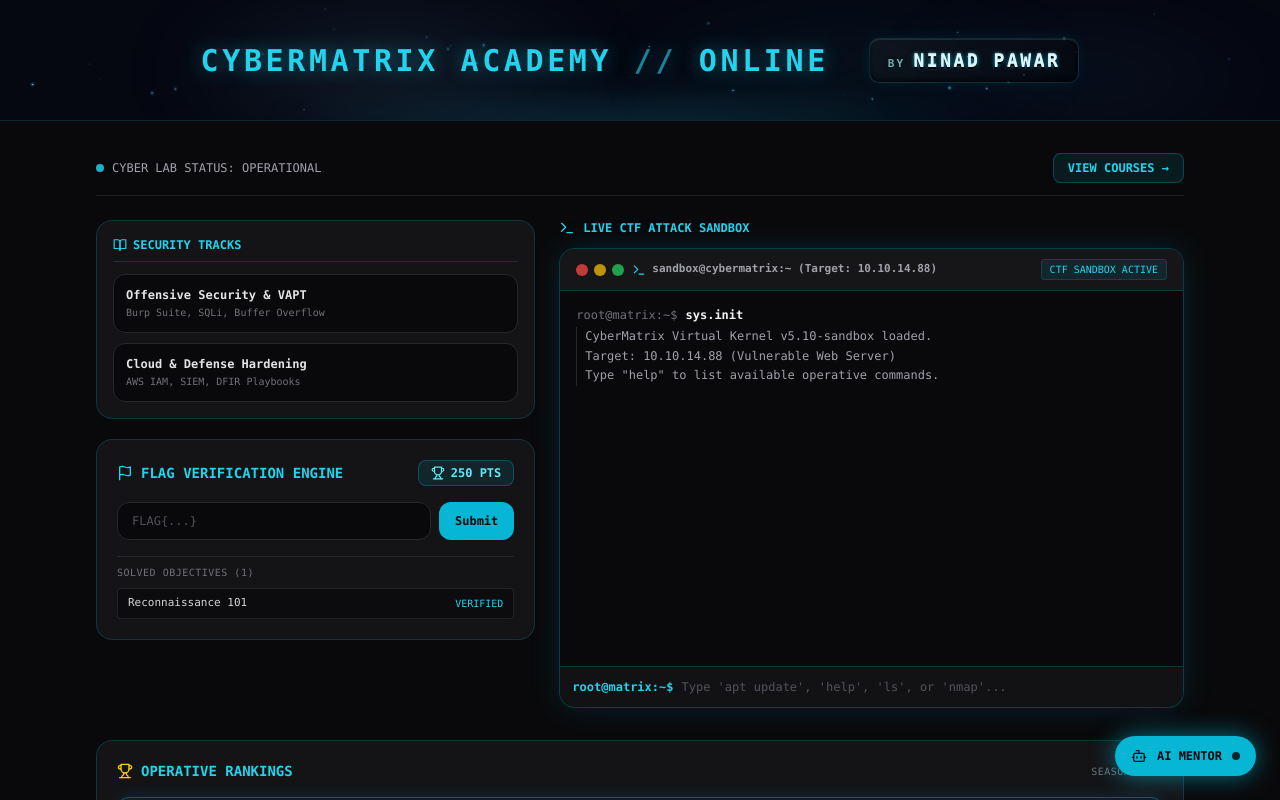
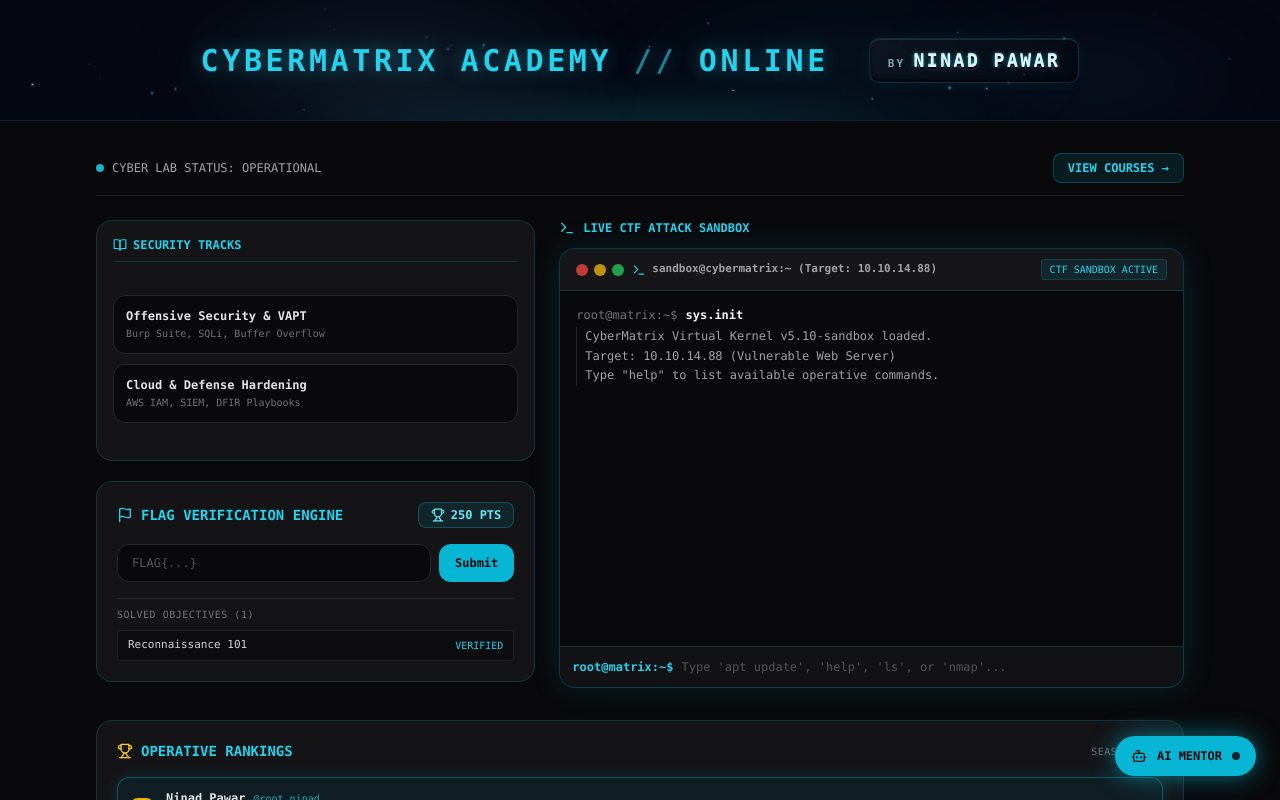
Before and after one commit to ninadcyber88-max/cybermatrix-academy, a Next.js app: page / in a window 1280 px wide. Shown: the top 800 px of the page. Built offline with nearby package versions, Linux system fonts and the light colour scheme.

Commit message:
layout: align heights and top borders perfectly between left cards and right CTF terminal

```diff
--- a/app/page.tsx
+++ b/app/page.tsx
@@ -9,10 +9,10 @@ import Link from "next/link";
 export default function Home() {
   return (
     <main className="min-h-screen bg-zinc-950 text-zinc-100 font-mono pb-12">
-      {/* Top Smoke Header */}
       <CyberSmokeHeader />
 
       <div className="max-w-6xl mx-auto p-4 md:p-8 space-y-6">
+        {/* Status Bar */}
         <div className="flex items-center justify-between border-b border-zinc-800/80 pb-3">
           <div className="flex items-center space-x-2 text-xs text-zinc-400">
             <span className="h-2 w-2 rounded-full bg-cyan-400 animate-pulse"></span>
@@ -26,18 +26,18 @@ export default function Home() {
           </Link>
         </div>
 
-        {/* Main 2-Column Balanced Grid */}
-        <div className="grid grid-cols-1 lg:grid-cols-12 gap-6 items-start">
+        {/* Top Aligned Grid (Both Columns perfectly stretch to equal height) */}
+        <div className="grid grid-cols-1 lg:grid-cols-12 gap-6 items-stretch">
 
-          {/* Left Column (Width: 5 Cols) -> Tracks + Flag Engine */}
-          <div className="lg:col-span-5 space-y-5">
-            {/* Security Tracks */}
-            <div className="p-4 rounded-2xl bg-zinc-900/80 border border-cyan-500/20 backdrop-blur-md space-y-3">
+          {/* Left Column (5 Cols) */}
+          <div className="lg:col-span-5 flex flex-col gap-5">
+            {/* Security Tracks Card */}
+            <div className="p-4 rounded-2xl bg-zinc-900/80 border border-cyan-500/20 backdrop-blur-md space-y-3 flex-1 flex flex-col justify-between">
               <h2 className="text-xs font-bold text-cyan-400 flex items-center space-x-1.5 border-b border-cyan-500/20 pb-2">
                 <BookOpen className="w-3.5 h-3.5" />
                 <span>SECURITY TRACKS</span>
               </h2>
-              <div className="space-y-2.5">
+              <div className="space-y-2.5 flex-1 flex flex-col justify-center">
                 <div className="p-3 rounded-xl bg-zinc-950 border border-zinc-800 hover:border-cyan-500/40 transition cursor-pointer">
                   <p className="text-xs font-bold text-zinc-200">Offensive Security & VAPT</p>
                   <p className="text-[10px] text-zinc-500 mt-0.5">Burp Suite, SQLi, Buffer Overflow</p>
@@ -49,22 +49,26 @@ export default function Home() {
               </div>
             </div>
 
-            {/* Flag Verification Engine */}
-            <CTFFlagSubmit />
+            {/* Flag Verification Card */}
+            <div className="flex-1">
+              <CTFFlagSubmit />
+            </div>
           </div>
 
-          {/* Right Column (Width: 7 Cols) -> Live CTF Sandbox Moved Here */}
-          <div className="lg:col-span-7 space-y-3">
-            <h2 className="text-xs font-bold text-cyan-400 flex items-center space-x-2">
+          {/* Right Column (7 Cols) -> Terminal matches top label and total height */}
+          <div className="lg:col-span-7 flex flex-col">
+            <h2 className="text-xs font-bold text-cyan-400 flex items-center space-x-2 mb-3">
               <Terminal className="w-4 h-4" />
               <span>LIVE CTF ATTACK SANDBOX</span>
             </h2>
-            <CTFTerminal />
+            <div className="flex-1 min-h-[440px]">
+              <CTFTerminal />
+            </div>
           </div>
 
         </div>
 
-        {/* Bottom Section: Full Width Leaderboard */}
+        {/* Leaderboard Section */}
         <div className="pt-2">
           <Leaderboard />
         </div>
--- a/components/CTFTerminal.tsx
+++ b/components/CTFTerminal.tsx
@@ -53,11 +53,9 @@ Get:2 http://archive.cybermatrix.org/packages jammy InRelease [256 kB]
 Get:3 http://archive.cybermatrix.org/packages jammy-updates [1,142 kB]
 Fetched 1,398 kB in 1s (1,040 kB/s)
 Reading package lists... Done
-Building dependency tree... Done
 All 42 security exploits & tool packages are up to date.`;
     } else if (lower.startsWith('apt upgrade') || lower.startsWith('apt-get upgrade')) {
       output = `Reading package lists... Done
-Building dependency tree... Done
 0 upgraded, 0 newly installed, 0 to remove and 0 not upgraded.`;
     } else if (lower === 'whoami') {
       output = 'operative@cybermatrix-sandbox (UID=1001, GID=1001)';
@@ -65,7 +63,7 @@ Building dependency tree... Done
       output = '/home/operative/labs/vapt-sandbox';
     } else if (lower === 'ls' || lower === 'ls -la') {
       output = `total 24
-drwxr-xr-x 2 operative operative 4096 Aug 23 00:25 .
+drwxr-xr-x 2 operative operative 4096 Aug 23 01:00 .
 drwxr-xr-x 4 operative operative 4096 Aug 23 00:00 ..
 -rw-r--r-- 1 operative operative  412 Aug 23 00:10 notes.txt
 -rw-r--r-- 1 operative operative   45 Aug 23 00:20 exploits.py
@@ -79,9 +77,7 @@ drwxr-xr-x 4 operative operative 4096 Aug 23 00:00 ..
     } else if (lower === 'ifconfig' || lower === 'ip a') {
       output = `eth0: flags=4163<UP,BROADCAST,RUNNING,MULTICAST>  mtu 1500
         inet 10.10.14.2  netmask 255.255.255.0  broadcast 10.10.14.255
-        inet6 fe80::216:3eff:fe14:8800  prefixlen 64
-        RX packets 2490  bytes 1823904 (1.8 MB)
-        TX packets 1845  bytes 1293021 (1.2 MB)`;
+        RX packets 2490  bytes 1823904 (1.8 MB)`;
     } else if (lower.includes('nmap')) {
       output = `Starting Nmap 7.94 scan on 10.10.14.88...
 PORT     STATE SERVICE VERSION
@@ -114,8 +110,9 @@ X-Vulnerability-Hint: Header 'X-Forwarded-For: 127.0.0.1' bypass allowed.`;
   };
 
   return (
-    <div className="w-full rounded-2xl bg-zinc-950 border border-cyan-500/30 overflow-hidden shadow-[0_0_30px_rgba(6,182,212,0.15)] flex flex-col h-[460px] font-mono">
-      <div className="px-4 py-2.5 bg-zinc-900/90 border-b border-cyan-500/20 flex items-center justify-between">
+    <div className="w-full h-full rounded-2xl bg-zinc-950 border border-cyan-500/30 overflow-hidden shadow-[0_0_30px_rgba(6,182,212,0.15)] flex flex-col font-mono">
+      {/* Title Bar */}
+      <div className="px-4 py-2.5 bg-zinc-900/90 border-b border-cyan-500/20 flex items-center justify-between flex-shrink-0">
         <div className="flex items-center space-x-2">
           <div className="flex space-x-1.5">
             <span className="w-3 h-3 rounded-full bg-red-500/80 inline-block" />
@@ -132,7 +129,8 @@ X-Vulnerability-Hint: Header 'X-Forwarded-For: 127.0.0.1' bypass allowed.`;
         </div>
       </div>
 
-      <div className="flex-1 overflow-y-auto p-4 space-y-3 text-xs">
+      {/* Output Log */}
+      <div className="flex-1 overflow-y-auto p-4 space-y-3 text-xs min-h-0">
         {history.map((item, idx) => (
           <div key={idx} className="space-y-1">
             <div className="flex items-center space-x-2 text-cyan-400">
@@ -147,8 +145,9 @@ X-Vulnerability-Hint: Header 'X-Forwarded-For: 127.0.0.1' bypass allowed.`;
         <div ref={bottomRef} />
       </div>
 
-      <form onSubmit={handleCommand} className="p-3 bg-zinc-900/60 border-t border-cyan-500/20 flex items-center space-x-2">
-        <span className="text-cyan-400 text-xs font-bold">root@matrix:~$</span>
+      {/* Prompt Form */}
+      <form onSubmit={handleCommand} className="p-3 bg-zinc-900/60 border-t border-cyan-500/20 flex items-center space-x-2 flex-shrink-0">
+        <span className="text-cyan-400 text-xs font-bold whitespace-nowrap">root@matrix:~$</span>
         <input
           type="text"
           value={input}
```
